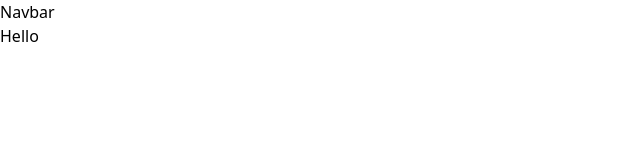
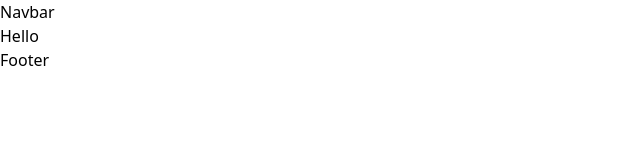
Before and after one commit to thomasmartinez114/znapply, a Next.js app: page / in a window 1280 px wide. Shown: the top 160 px of the page, without its empty margins (0-640 px from the left). Built offline with nearby package versions, Linux system fonts and the light colour scheme.

Commit message:
added footer

```diff
--- a/app/layout.jsx
+++ b/app/layout.jsx
@@ -1,5 +1,6 @@
 import '@/assets/styles/globals.css';
 import Navbar from '@/components/Navbar';
+import Footer from '@/components/Footer';
 
 export const metadata = {
   title: 'Znapply App',
@@ -13,6 +14,7 @@
       <body>
         <Navbar />
         <main>{children}</main>
+        <Footer />
       </body>
     </html>
   );
--- /dev/null
+++ b/components/Footer.jsx
@@ -0,0 +1,9 @@
+import React from 'react'
+
+const Footer = () => {
+  return (
+    <div>Footer</div>
+  )
+}
+
+export default Footer
```
